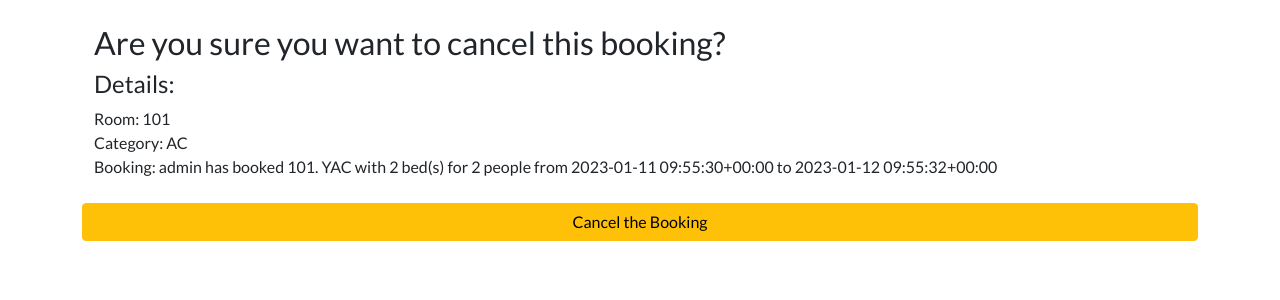
After one commit to JorgenBrattang/Django-hotel, a Django app: page /booking/cancel/1 in a window 1280 px wide. The commit adds this page. Shown: the top 300 px of the page. Run offline with Django 3.2, Linux system fonts and the light colour scheme; data comes from the database, SQL or seed files in the repository; some libraries are stand-ins or nearby versions; some web fonts are replaced.

Commit message:
Add cancel booking view and url

```diff
--- a/hotel/models.py
+++ b/hotel/models.py
@@ -1,5 +1,6 @@
 from django.db import models
 from django.conf import settings
+from django.urls import reverse_lazy
 
 # Create your models here.
 
@@ -30,3 +31,11 @@ class Booking(models.Model):
 
     def __str__(self):
         return f'{self.user} has booked {self.room} from {self.check_in} to {self.check_out}'
+
+    def get_room_category(self):
+        room_categories = dict(self.room.ROOM_CATEGORIES)
+        room_category = room_categories.get(self.room.category)
+        return room_category
+
+    def get_cancel_booking_url(self):
+        return reverse_lazy('hotel:CancelBookingView', args=[self.pk, ])
--- a/hotel/urls.py
+++ b/hotel/urls.py
@@ -1,10 +1,15 @@
 from django.urls import path
-from .views import RoomListView, BookingListView, RoomDetailView
+from .views import (RoomListView,
+                    BookingListView,
+                    RoomDetailView,
+                    CancelBookingView)
 
 app_name = 'hotel'
 
 urlpatterns = [
     path('room_list/', RoomListView, name='RoomListView'),
     path('booking_list/', BookingListView.as_view(), name='BookingListView'),
-    path('room/<category>', RoomDetailView.as_view(), name='RoomDetailView')
+    path('room/<category>', RoomDetailView.as_view(), name='RoomDetailView'),
+    path('booking/cancel/<pk>', CancelBookingView.as_view(),
+         name='CancelBookingView')
 ]
--- a/hotel/views.py
+++ b/hotel/views.py
@@ -1,6 +1,6 @@
 from django.shortcuts import render, HttpResponse
-from django.views.generic import ListView, FormView, View
-from django.urls import reverse
+from django.views.generic import ListView, FormView, View, DeleteView
+from django.urls import reverse, reverse_lazy
 from .models import Room, Booking
 from .forms import AvailabiltyForm
 from hotel.booking_functions.availability import check_availability
@@ -24,6 +24,7 @@ def RoomListView(request):
 
 class BookingListView(ListView):
     model = Booking
+    template_name = 'booking_list_view.html'
 
     def get_queryset(self, *args, **kwargs):
         if self.request.user.is_staff:
@@ -32,8 +33,6 @@ class BookingListView(ListView):
         else:
             booking_list = Booking.objects.filter(user=self.request.user)
             return booking_list
-
-    template_name = 'booking_list_view.html'
 
 
 class RoomDetailView(View):
@@ -78,4 +77,11 @@ class RoomDetailView(View):
             booking.save()
             return HttpResponse(booking)
         else:
-            return HttpResponse('No more free rooms of this category are left at this time.')
+            return HttpResponse(
+                'No more free rooms of this category are left at this time.')
+
+
+class CancelBookingView(DeleteView):
+    model = Booking
+    template_name = 'booking_cancel_view.html'
+    success_url = reverse_lazy('hotel:BookingListView')
--- /dev/null
+++ b/templates/booking_cancel_view.html
@@ -0,0 +1,24 @@
+{% extends 'base.html' %}
+{% block content %}
+
+<div class="container p-4">
+    <div class="row">
+        <form action="" method="POST">
+
+            {% csrf_token %}
+            <h2>Are you sure you want to cancel this booking?</h2>
+            <ul class="list-unstyled">
+                <li><h4>Details:</h4></li>
+                <li>Room: {{ booking.room.number }}</li>
+                <li>Category: {{ booking.get_room_category}}</li>
+                <li>Booking: {{ booking }}</li>
+            </ul>
+
+            <div class="row mt-4">
+                <button type="submit" class="btn btn-warning">Cancel the Booking</button>
+            </div>
+        </form>
+    </div>
+</div>
+
+{% endblock %}
--- a/templates/booking_list_view.html
+++ b/templates/booking_list_view.html
@@ -9,7 +9,7 @@
     <div class="col-md-3 mt-3">
         <div class="card">
             <!-- Card Title -->
-            <h4 class="card-title text-center mt-1">{{ booking.room.category }} Suite</h4>
+            <h4 class="card-title text-center mt-1">{{ booking.get_room_category }} Suite</h4>
 
             <div class="container p-4">
                 <!-- Information -->
@@ -20,7 +20,7 @@
                     <li>Capacity: {{ booking.room.capacity }}</li>
                 </ul>
                 <div class="mb-2 text-center">
-                    <a href="{{ booking.cancel_booking }}" class="btn btn-success mt-4">Cancel Reservation</a>
+                    <a href="{{ booking.get_cancel_booking_url }}" class="btn btn-success mt-4">Cancel Reservation</a>
                 </div>
             </div>
         </div>
```
